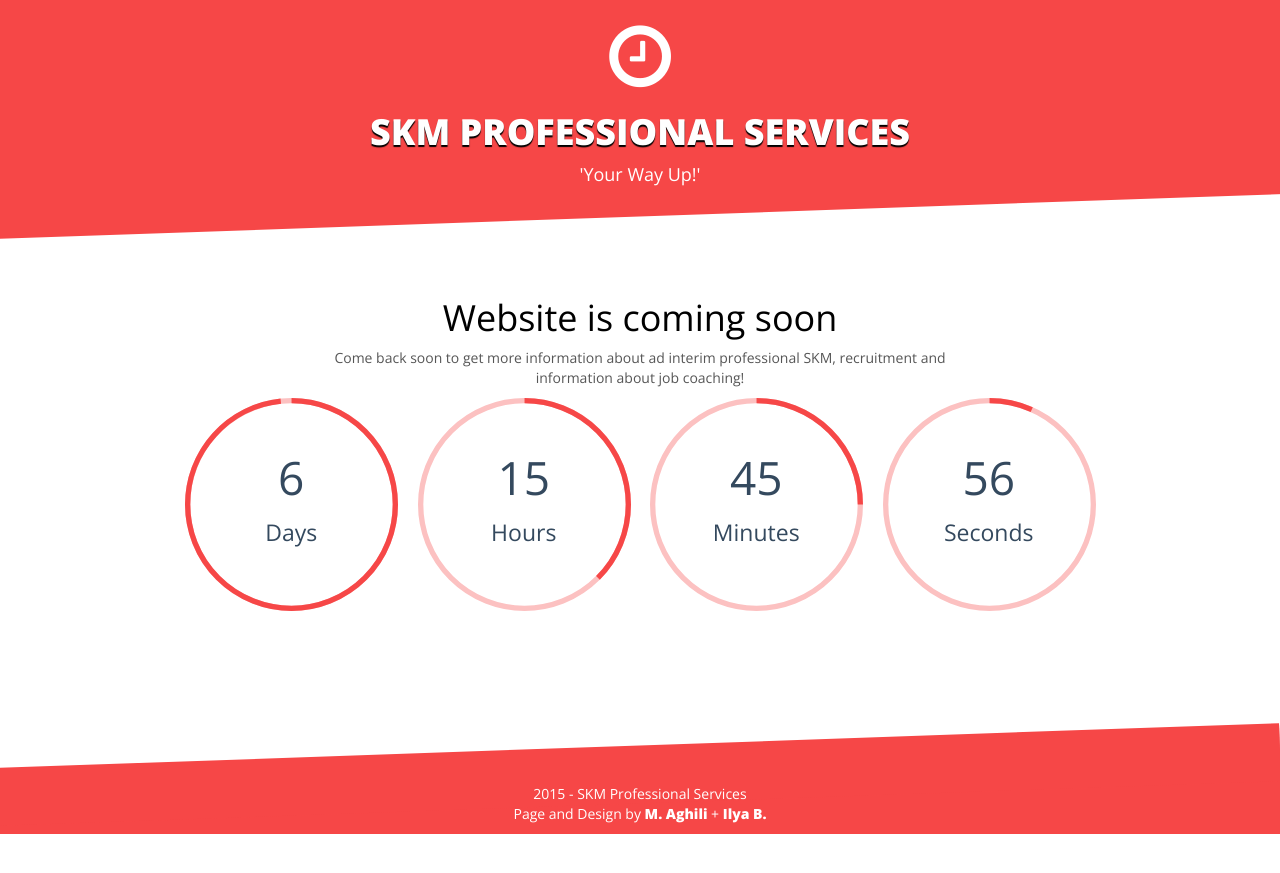
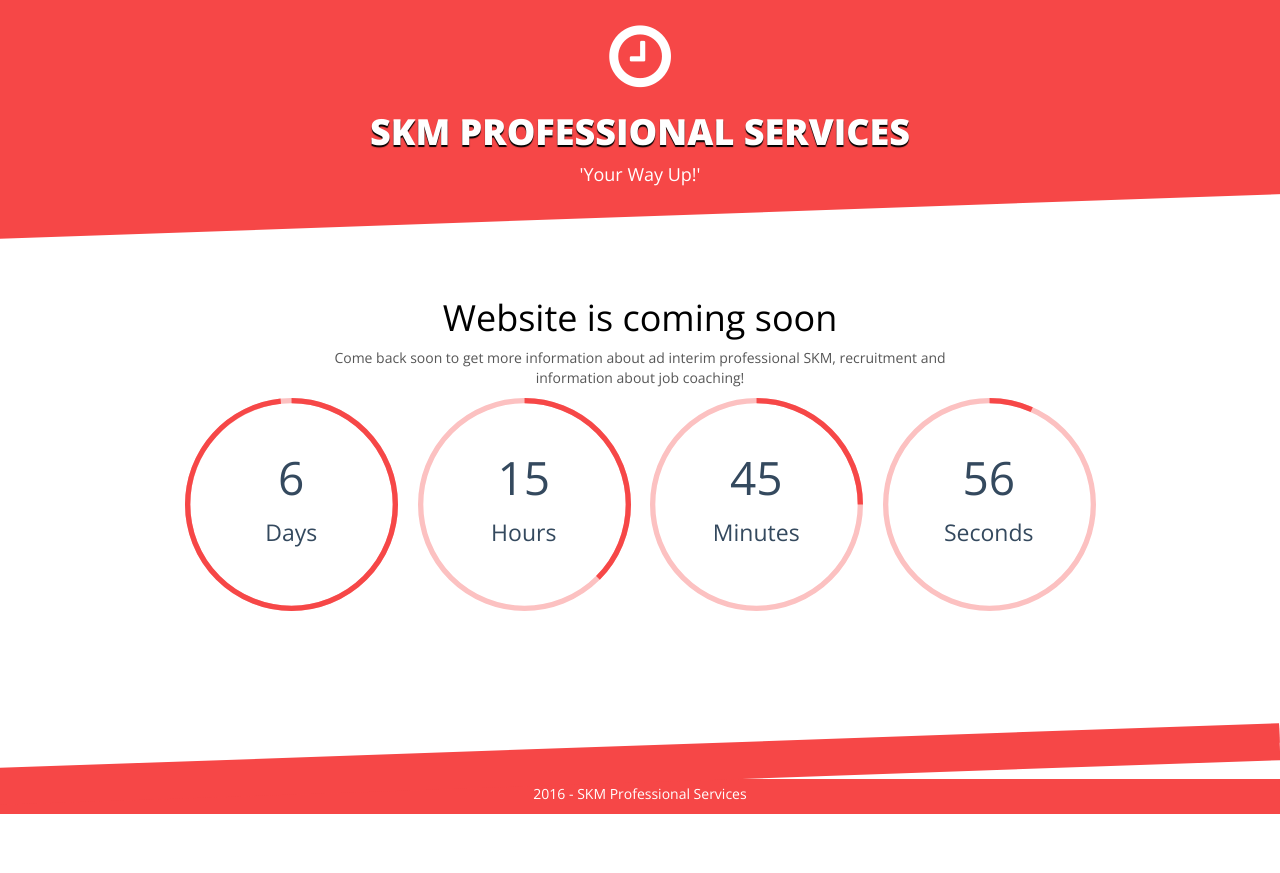
Before and after one commit to skmprofessionals/skmprofessionals.github.io, a Jekyll site: the page built from index.md, in a window 1280 px wide. Shown: the top 873 px of the page. Built offline with Jekyll 4.4.1, drawn with Linux system fonts in a browser that asks for light colours; nearby versions of some CDN libraries.

Commit message:
Comment page and design
Comment out page and design.

```diff
--- a/_layouts/home.html
+++ b/_layouts/home.html
@@ -91,11 +91,11 @@
         <div class="container">
             <div class="row">
                 <div class="col-xs-12 text-center">
-                    <p>2015 - {{ site.owner.name }}</p>
+                    <p>2016 - {{ site.owner.name }}</p>
 
                     <P> {% if site.owner.aboutlink.url %}<a href="{{ site.owner.aboutlink.url }}">{{ site.owner.aboutlink.caption | default: "About" }}</a> | {% endif %}
-                        Page and Design by <a target="_blank" href="http://mortezaaghili.github.io/">M. Aghili</a> +
-                        <a target="_blank" href="https://www.behance.net/gallery/18421675/Free-Bootstrap-Psd-Coming-Soon-Template">Ilya B.</a>
+                        <!-- Page and Design by <a target="_blank" href="http://mortezaaghili.github.io/">M. Aghili</a> +
+                        <a target="_blank" href="https://www.behance.net/gallery/18421675/Free-Bootstrap-Psd-Coming-Soon-Template">Ilya B.</a> -->
                     </P>
                 </div>
             </div>
```
